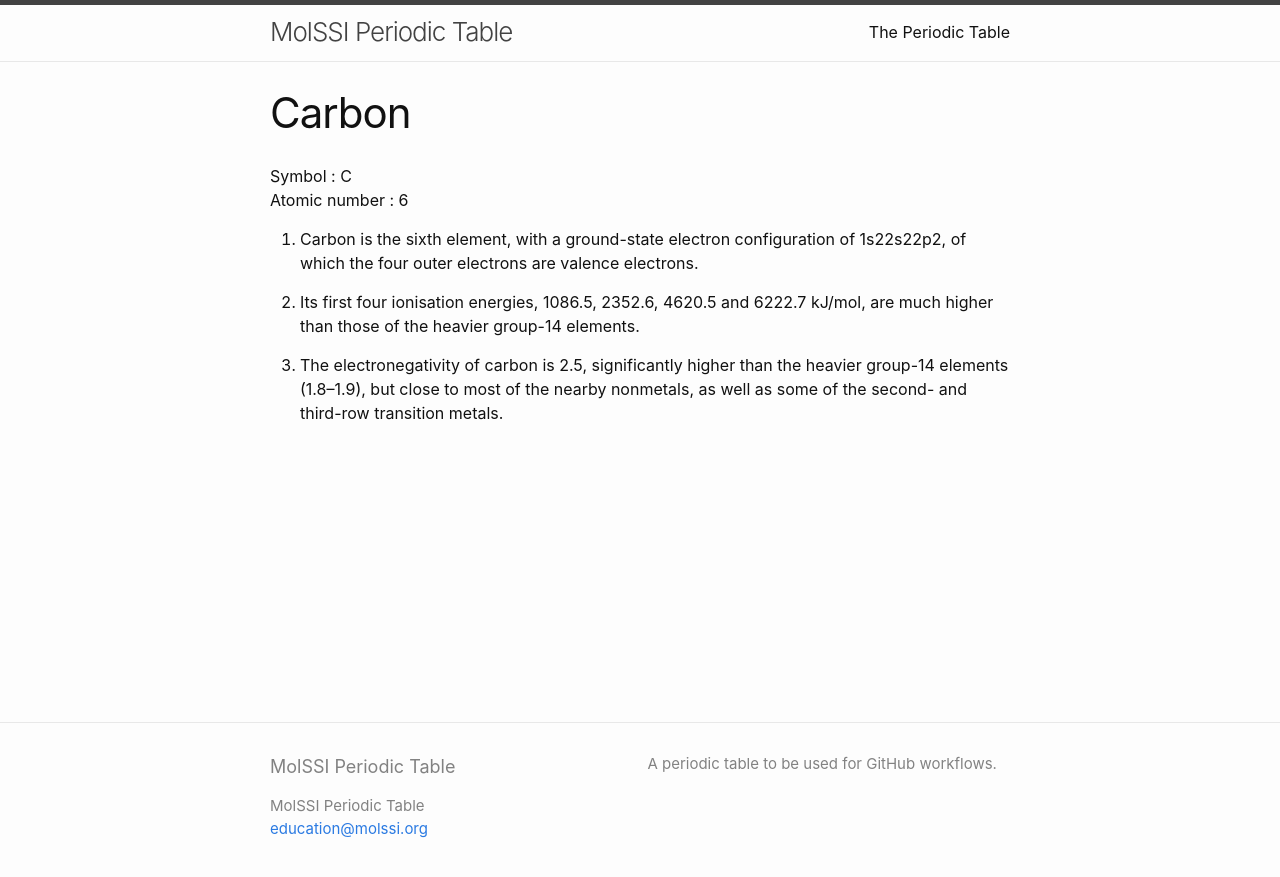
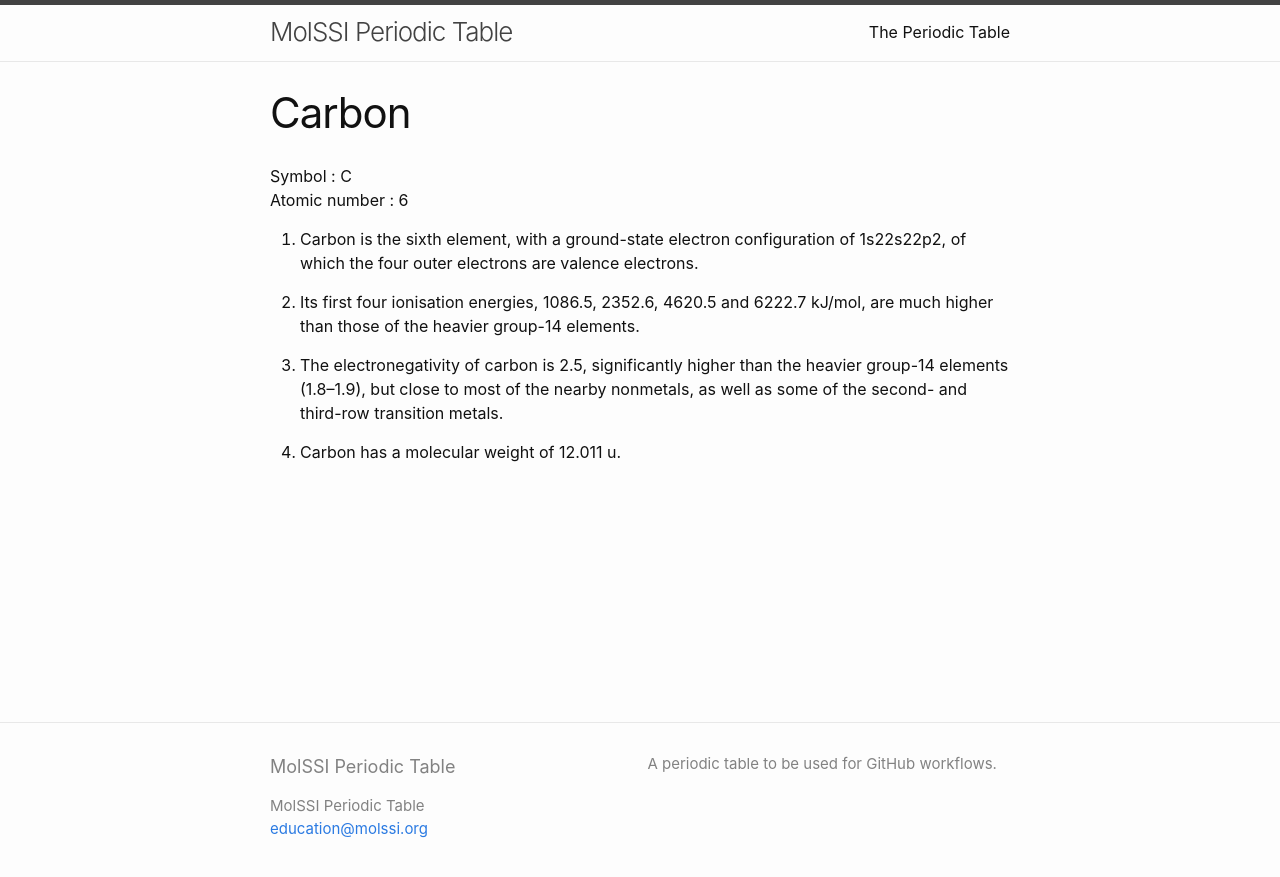
Before and after one commit to MolSSI-Education/periodic-table, a Jekyll site: the page built from elements/carbon.md, in a window 1280 px wide. Shown: the top 877 px of the page. Built offline with Jekyll 4.4.1, drawn with Linux system fonts in a browser that asks for light colours.

Commit message:
update carbon page

```diff
--- a/elements/carbon.md
+++ b/elements/carbon.md
@@ -12,3 +12,5 @@ Atomic number : 6<br/>
 2. Its first four ionisation energies, 1086.5, 2352.6, 4620.5 and 6222.7 kJ/mol, are much higher than those of the heavier group-14 elements.
 
 3. The electronegativity of carbon is 2.5, significantly higher than the heavier group-14 elements (1.8–1.9), but close to most of the nearby nonmetals, as well as some of the second- and third-row transition metals.
+
+4. Carbon has a molecular weight of 12.011 u.
```
